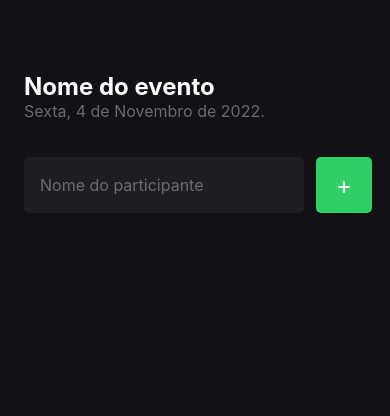
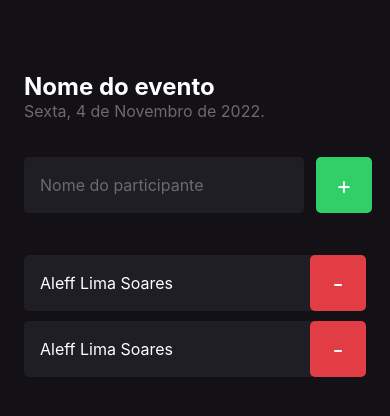
Before and after one commit to AleffSoares/Imhere, a React Native app: screen / in a window 390 px wide. Shown: the top 416 px of the page. Built offline with nearby package versions, Linux system fonts and the light colour scheme.

Commit message:
Adicionado componente Participant

```diff
--- /dev/null
+++ b/src/components/Participant/index.tsx
@@ -0,0 +1,20 @@
+import { View, Text, TouchableOpacity } from "react-native";
+import { styles } from "./styles";
+
+
+export function Participant () {
+
+    return (
+        <View style={styles.container}>
+          <Text style={styles.name}>
+             Aleff Lima Soares
+          </Text>
+
+          <TouchableOpacity style={styles.button} >
+              <Text style={styles.buttonText}>
+                  -
+                </Text>
+          </TouchableOpacity>
+        </View>
+    );
+}
--- /dev/null
+++ b/src/components/Participant/styles.ts
@@ -0,0 +1,30 @@
+import { StyleSheet } from "react-native";
+
+export const styles = StyleSheet.create({
+    container: {
+      width: '100%',
+      backgroundColor: '#1F1E25',
+      borderRadius: 5,
+      flexDirection: 'row',
+      alignItems: "center",
+      marginBottom: 10,
+    },
+    name: {
+      flex: 1,
+      fontSize: 16,
+      color: '#FFF',
+      marginLeft: 16,
+    },
+    buttonText: {
+      color: '#FFF',
+      fontSize: 24
+    },
+    button: {
+      width: 56,
+      height: 56,
+      borderRadius: 5,
+      backgroundColor: '#E23C44',
+      alignItems: "center",
+      justifyContent: "center",
+    },
+});
--- a/src/screens/Home/index.tsx
+++ b/src/screens/Home/index.tsx
@@ -1,4 +1,6 @@
 import { Text, View, TextInput, TouchableOpacity } from "react-native";
+
+import { Participant } from "../../components/Participant";
 
 import { styles } from './styles';
 
@@ -32,6 +34,9 @@
             </TouchableOpacity>
         </View>
 
+        <Participant />
+        <Participant />
+
     </View>
   );
 }
```
